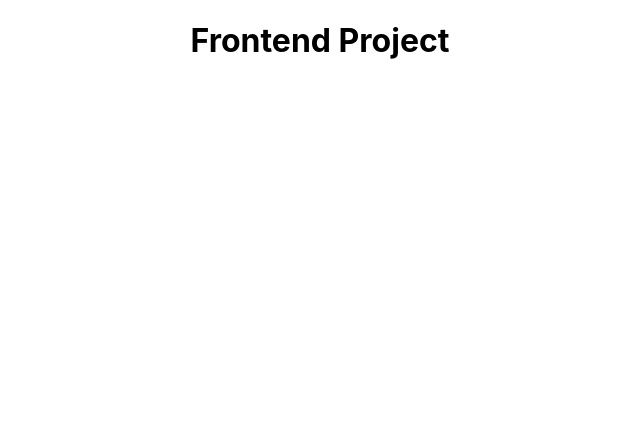
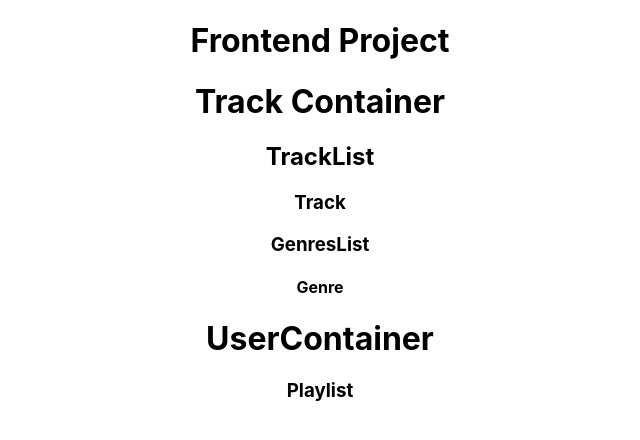
Before and after one commit to bendesousa/frontend_project_group4, a React (Create React App) app: page / in a window 1280 px wide. Shown: the top 440 px of the page, without its empty margins (320-960 px from the left). Built offline with nearby package versions, Linux system fonts and the light colour scheme.

Commit message:
added basic project structure

```diff
--- a/src/App.js
+++ b/src/App.js
@@ -1,10 +1,13 @@
-import logo from './logo.svg';
 import './App.css';
+import TrackContainer from './containers/TrackContainer';
+import UserContainer from './containers/UserContainer';
 
 function App() {
   return (
     <div className="App">
       <h1>Frontend Project</h1>
+      <TrackContainer/>
+      <UserContainer/>
     </div>
   );
 }
--- /dev/null
+++ b/src/components/Genre.js
@@ -0,0 +1,9 @@
+const Genre = () => {
+
+    return (
+        <h4>Genre</h4>
+    )
+
+}
+
+export default Genre;
--- /dev/null
+++ b/src/components/GenresList.js
@@ -0,0 +1,15 @@
+import Genre from "./Genre";
+
+const GenresList = () => {
+
+    return (
+        <>
+            <h3>GenresList</h3>
+            <Genre/>
+        </>
+
+    )
+
+}
+
+export default GenresList;
--- /dev/null
+++ b/src/components/Playlist.js
@@ -0,0 +1,9 @@
+const Playlist = () => {
+
+    return (
+        <h3>Playlist</h3>
+    )
+
+}
+
+export default Playlist;
--- /dev/null
+++ b/src/components/Track.js
@@ -0,0 +1,9 @@
+const Track = () => {
+
+    return (
+        <h3>Track</h3>
+    )
+
+}
+
+export default Track;
--- /dev/null
+++ b/src/components/TrackList.js
@@ -0,0 +1,16 @@
+import Track from "./Track";
+import GenresList from "./GenresList";
+
+const TrackList = () => {
+
+    return (
+        <>
+            <h2>TrackList</h2>
+            <Track/>
+            <GenresList/>
+        </>
+    )
+
+}
+
+export default TrackList;
--- /dev/null
+++ b/src/containers/TrackContainer.js
@@ -0,0 +1,15 @@
+import TrackList from "../components/TrackList";
+import { useState, useEffect } from "react";
+
+const TrackContainer = () => {
+
+    return (
+        <>
+            <h1>Track Container</h1>
+            <TrackList/>
+        </>
+    )
+
+}
+
+export default TrackContainer;
--- /dev/null
+++ b/src/containers/UserContainer.js
@@ -0,0 +1,16 @@
+import Playlist from "../components/Playlist";
+import { useState, useEffect } from "react";
+
+const UserContainer = () => {
+
+    return (
+        <>
+            <h1>UserContainer</h1>
+            <Playlist />
+        </>
+
+    )
+
+}
+
+export default UserContainer;
```
